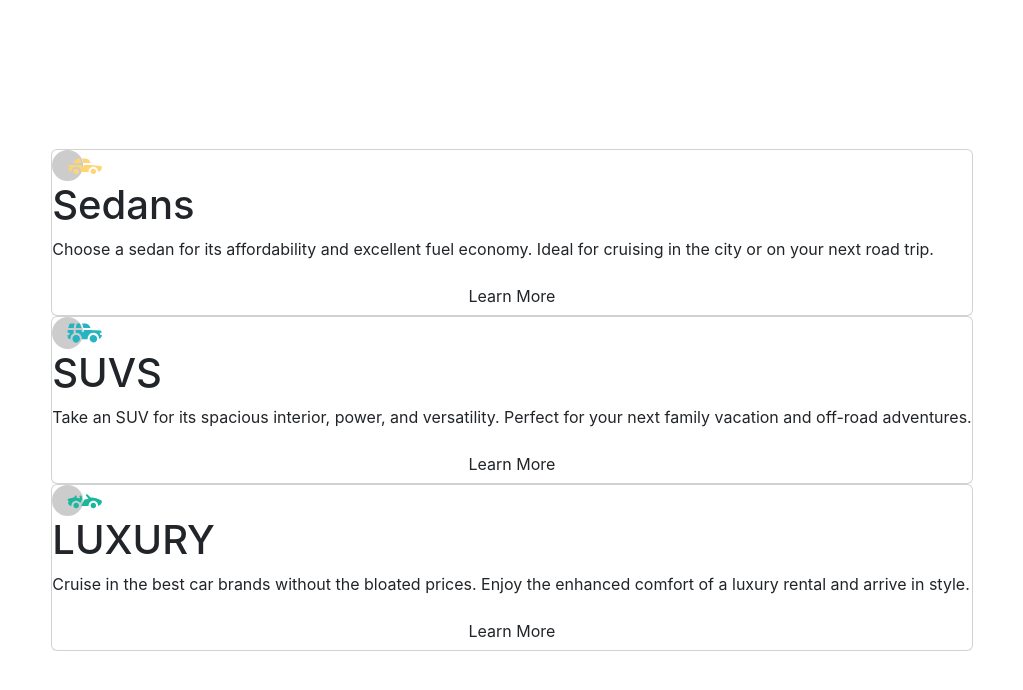
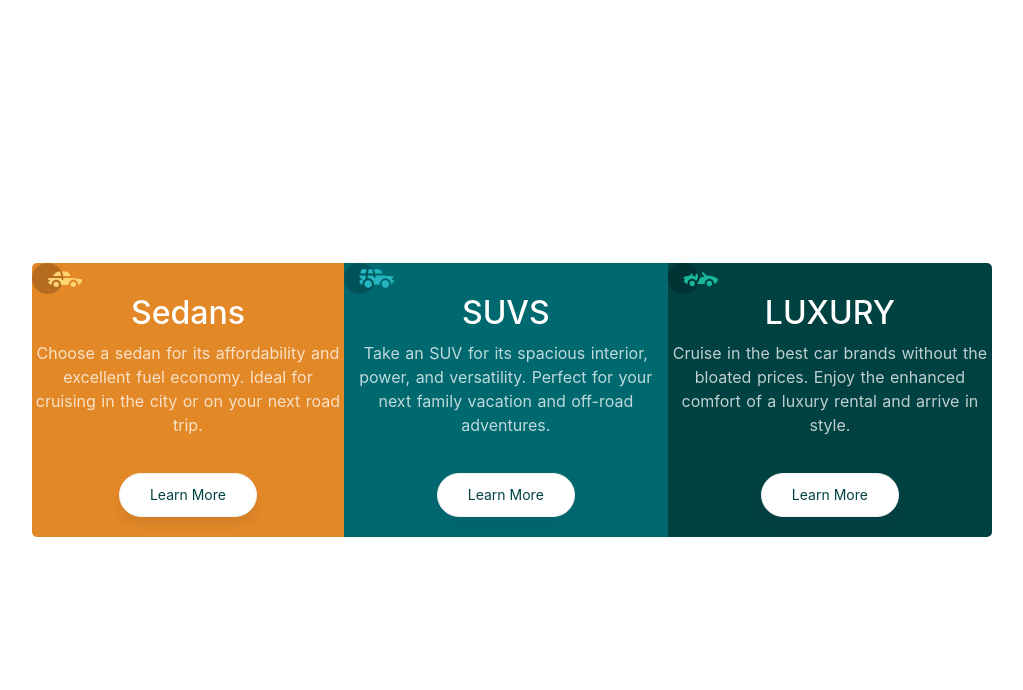
Before and after one commit to Samira77-ss/column-preview-card-component, a React app: page / in a window 1280 px wide. Shown: the whole page, without its empty margins (128-1151 px from the left). Built offline with nearby package versions, Linux system fonts and the light colour scheme.

Commit message:
Added HTML and CSS initial structure

```diff
--- a/src/Card.css
+++ b/src/Card.css
@@ -12,3 +12,63 @@
   align-items: center;
   padding: 0px 90px;
 }
+.content-section {
+  display: flex;
+  justify-content: center;
+  align-items: center;
+  text-align: center;
+  width: 100%;
+}
+.content-section .card {
+  margin: 0px;
+  color: #fff;
+  border: none;
+  border-radius: 0;
+}
+.content-section .card img {
+  width: 50px;
+  height: auto;
+}
+.content-section p {
+  color: hsla(0, 0%, 100%, 0.75);
+  line-height: 1.5;
+  word-spacing: 1px;
+}
+.content-section .sedans {
+  background-color: hsl(31, 77%, 52%);
+  border-radius: 5px 0 0 5px;
+}
+.content-section .suvs {
+  background-color: hsl(184, 100%, 22%);
+}
+.content-section .luxury {
+  background-color: hsl(179, 100%, 13%);
+  border-radius: 0 5px 5px 0;
+}
+.content-section button {
+  display: block;
+  margin: 20px auto;
+  padding: 10px 30px;
+  font-size: 14px;
+  border: 1px solid hsl(0, 0%, 95%);
+  background-color: #fff;
+  color: hsl(179, 100%, 13%);
+  line-height: 22px;
+  border-radius: 30px;
+  transition: all 200ms ease;
+  box-shadow: 0px 8px 8px 0px rgb(37, 39, 89, 0.08);
+}
+@media screen and (max-width: 768px) {
+  .container {
+    margin: 10px;
+  }
+  .content-section {
+    flex-direction: column;
+  }
+  .content-section .sedans {
+    border-radius: 5px 5px 0 0;
+  }
+  .content-section .luxury {
+    border-radius: 0 0 5px 5px;
+  }
+}
--- a/src/Card.js
+++ b/src/Card.js
@@ -6,27 +6,27 @@ function Card() {
   return (
     <div className="container">
       <div className="content-section">
-        <div className="card">
-          <img src={iconSedans} alt="icon" width={50} />
-          <h1>Sedans</h1>
+        <div className="card sedans">
+          <img src={iconSedans} alt="icon" />
+          <h2>Sedans</h2>
           <p>
             Choose a sedan for its affordability and excellent fuel economy.
             Ideal for cruising in the city or on your next road trip.
           </p>
           <button className="btn btn primary">Learn More</button>
         </div>
-        <div className="card">
-          <img src={iconSuvs} alt="icon" width={50} />
-          <h1>SUVS</h1>
+        <div className="card suvs">
+          <img src={iconSuvs} alt="icon" />
+          <h2>SUVS</h2>
           <p>
             Take an SUV for its spacious interior, power, and versatility.
             Perfect for your next family vacation and off-road adventures.
           </p>
           <button className="btn btn primary">Learn More</button>
         </div>
-        <div className="card">
-          <img src={iconLuxury} alt="icon" width={50} />
-          <h1>LUXURY</h1>
+        <div className="card luxury">
+          <img src={iconLuxury} alt="icon" />
+          <h2>LUXURY</h2>
           <p>
             Cruise in the best car brands without the bloated prices. Enjoy the
             enhanced comfort of a luxury rental and arrive in style.
```
